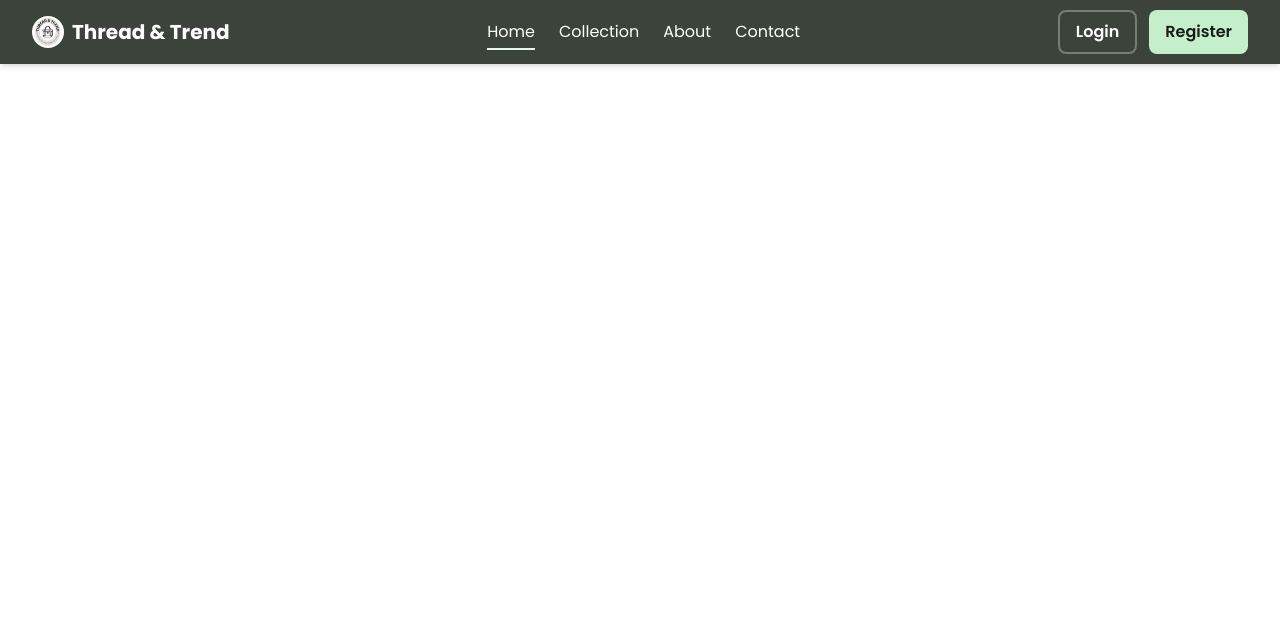
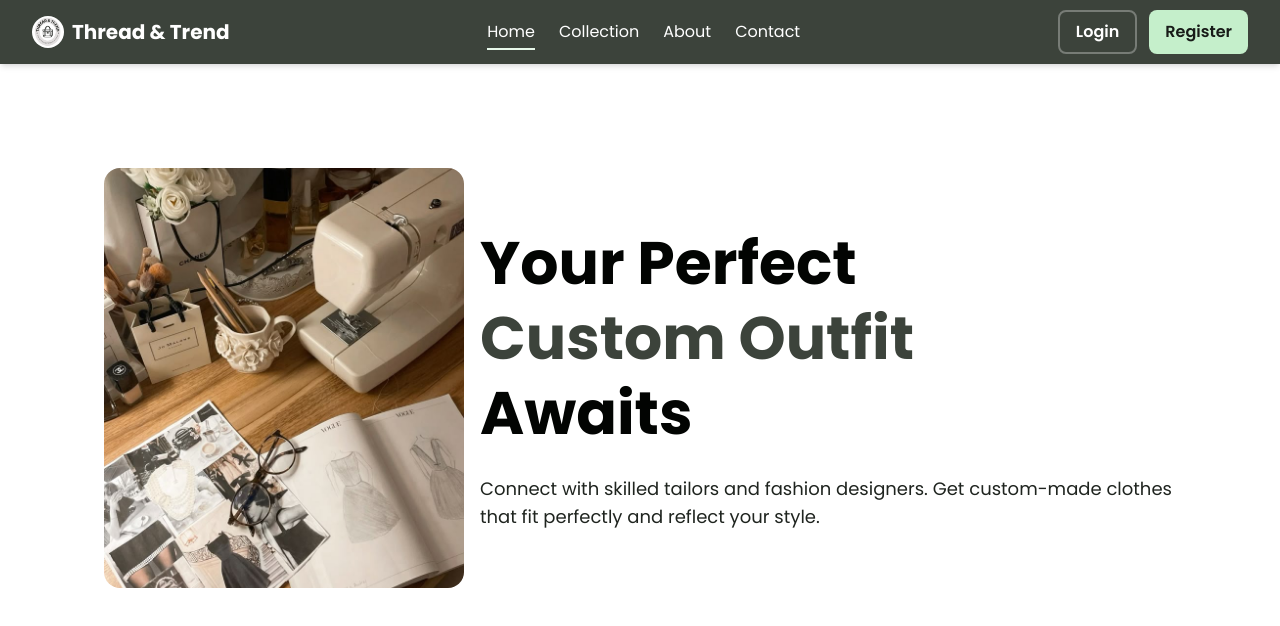
Before and after one commit to Vinayak-Chv/FinalYearProject, a React (Vite) app in the folder frontend/: page / in a window 1280 px wide. Shown: the top 626 px of the page. Built offline with nearby package versions, Linux system fonts and the light colour scheme.

Commit message:
Hero section of Home page is done

```diff
--- /dev/null
+++ b/frontend/src/components/Hero.jsx
@@ -0,0 +1,30 @@
+import HeroSection from '../assets/Hero.jpg'
+
+const Hero = () => {
+  return (
+    <main className='py-4 md:py-12'>
+      <div className='flex justify-between gap-4 items-center rounded-2xl p-2'>
+        { /* Left Side */}
+        <div className='order-1 md:order-2'>
+          <div className='h-65 sm:h-80 md:h-105 w-90 overflow-hidden rounded-2xl'><img src={HeroSection} alt="Tailors and Fashion Designer at work" className='h-full w-full object-cover' /></div>
+        </div>
+
+        { /* Right Side */}
+        <div className="order-1 md:order-2 space-y-6">
+          <h1 className="text-4xl md:text-5xl lg:text-6xl font-bold text-text-primary leading-tight">
+            Your Perfect{' '} <br />
+            <span className="text-primary">Custom Outfit</span><br />{' '}
+            Awaits
+          </h1>
+
+          <p className="text-lg text-text-secondary">
+            Connect with skilled tailors and fashion designers.
+            Get custom-made clothes that fit perfectly and reflect your style.
+          </p>
+        </div>
+      </div>
+    </main>
+  );
+};
+
+export default Hero;
--- a/frontend/src/pages/Home.jsx
+++ b/frontend/src/pages/Home.jsx
@@ -1,7 +1,12 @@
 import React from "react";
+import Hero from "../components/Hero";
 
 const Home = () => {
-  return <div></div>;
+  return (
+    <main className='py-4 md:py-12 space-y-12 md:space-y-20'>
+      <Hero />
+    </main>
+  );
 };
 
 export default Home;
--- a/frontend/src/routes/index.jsx
+++ b/frontend/src/routes/index.jsx
@@ -22,7 +22,7 @@ const Index = () => {
   return (
     <>
       <Navbar />
-      <div className="max-w-7xl mx-auto px-4 sm:px-6 lg:px-8">
+      <div className="max-w-6xl mx-auto px-4 sm:px-6 lg:px-8">
         <Routes>
           <Route path="/" element={<Home />} />
           <Route path="/collection" element={<Collection />} />
```
Also changed, not shown: frontend/src/assets/Hero.jpg (added).
